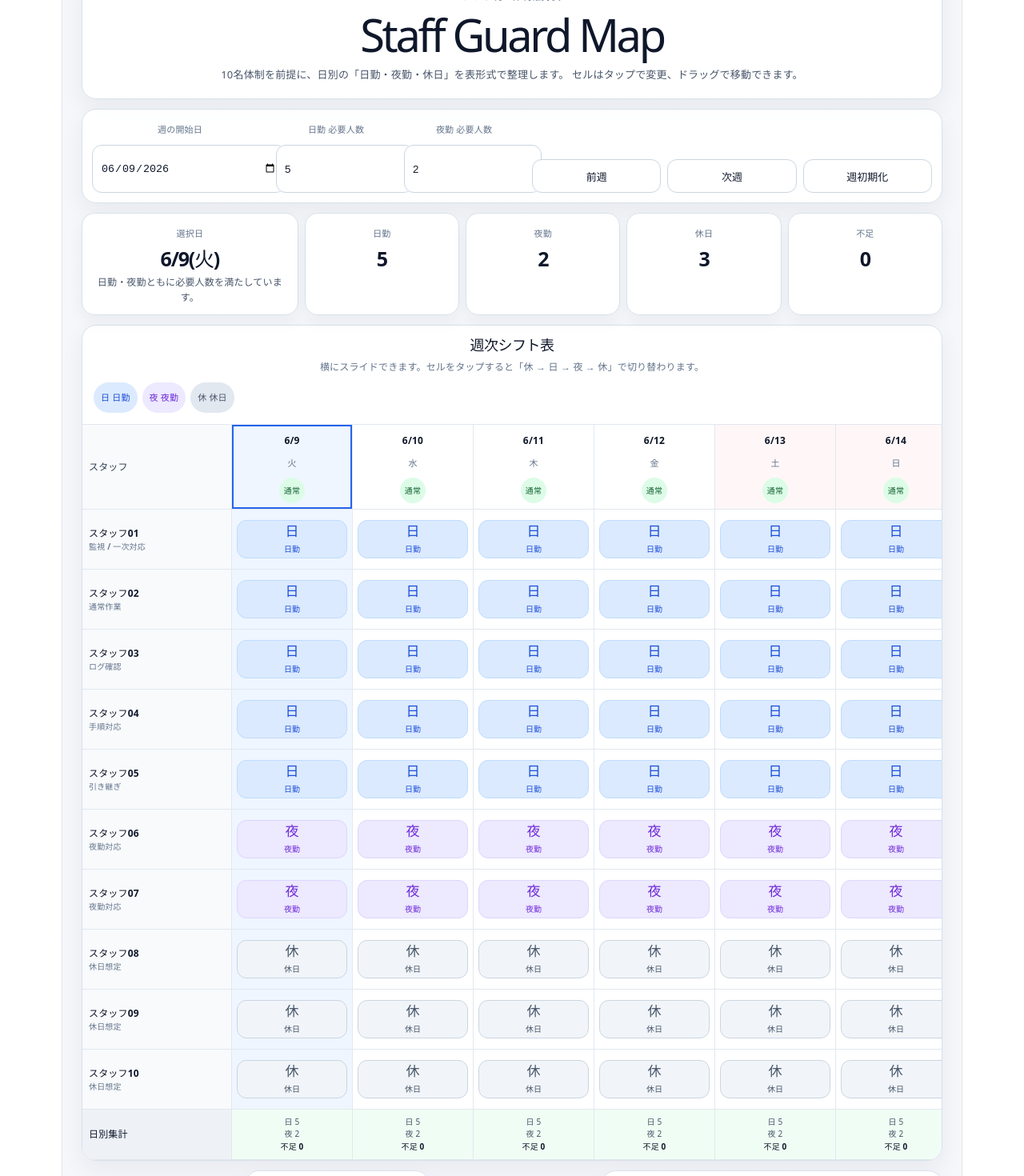
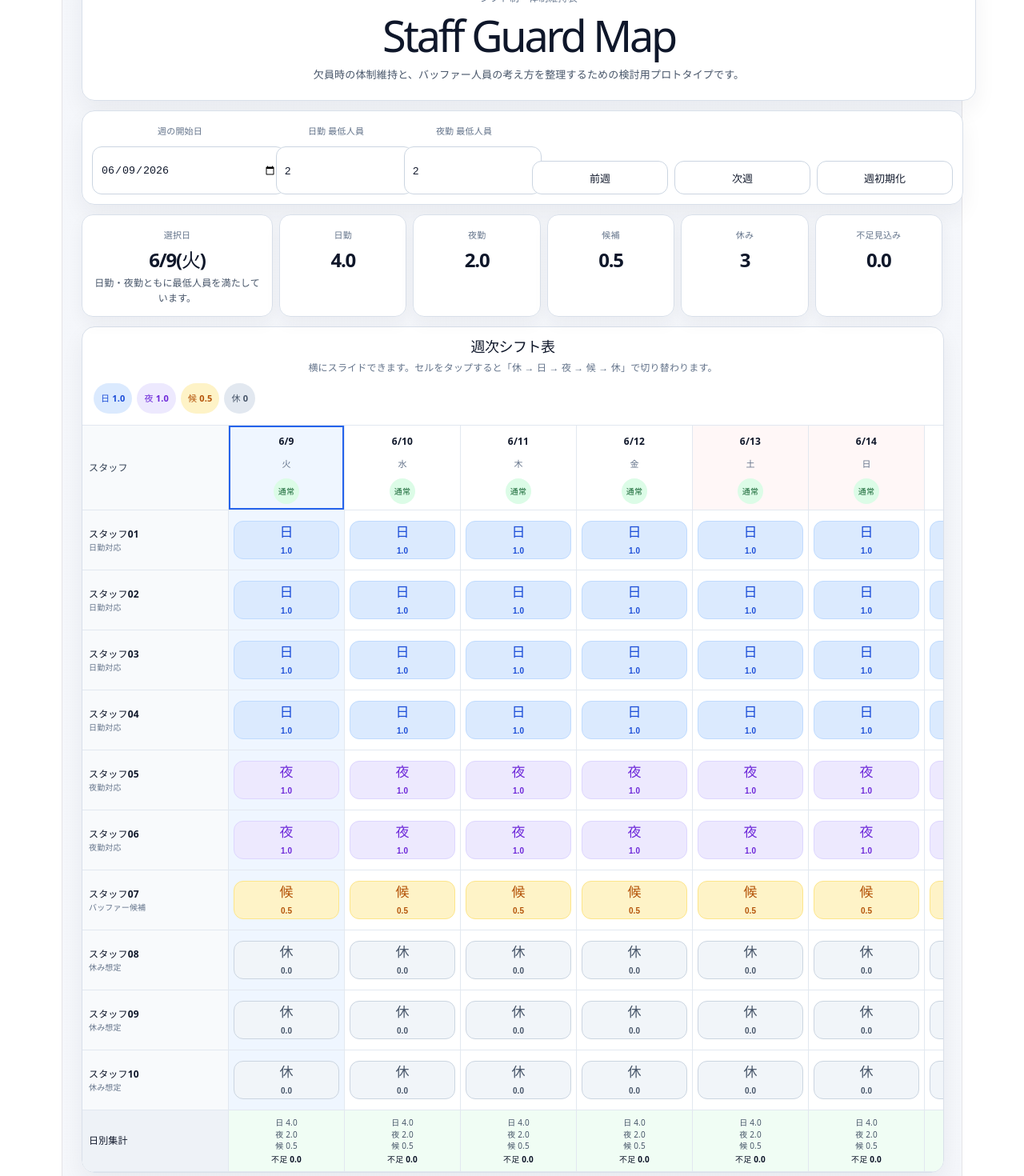
Before and after one commit to Ryohei0Otsuka/staff-guard-map, a React (Vite) app: page / in a window 1280 px wide. Shown: the part 60-1530 px from the top of the page at 80% size. Built offline with nearby package versions, Linux system fonts and the light colour scheme.

Commit message:
Add buffer shift and fix table layout

```diff
--- a/src/App.css
+++ b/src/App.css
@@ -1,9 +1,9 @@
 .app-shell {
   min-height: 100vh;
-  padding: 14px;
+  padding: 12px;
   color: #172033;
   background:
-    linear-gradient(rgba(245, 247, 251, 0.94), rgba(245, 247, 251, 0.94)),
+    linear-gradient(rgba(245, 247, 251, 0.95), rgba(245, 247, 251, 0.95)),
     repeating-linear-gradient(
       90deg,
       rgba(96, 116, 148, 0.08) 0,
@@ -21,14 +21,20 @@
     #eef2f7;
 }
 
+.app-header,
+.control-card,
+.shift-table-card,
+.info-card {
+  width: min(100%, 1280px);
+  margin: 0 auto 12px;
+  border: 1px solid #d9e0ea;
+  border-radius: 16px;
+  background: rgba(255, 255, 255, 0.97);
+  box-shadow: 0 12px 28px rgba(31, 41, 55, 0.06);
+}
+
 .app-header {
-  max-width: 1280px;
-  margin: 0 auto 12px;
-  padding: 18px;
-  border: 1px solid #d9e0ea;
-  border-radius: 18px;
-  background: rgba(255, 255, 255, 0.96);
-  box-shadow: 0 12px 28px rgba(31, 41, 55, 0.06);
+  padding: 16px;
 }
 
 .app-kicker {
@@ -41,7 +47,7 @@
 .app-header h1 {
   margin: 0;
   color: #0f172a;
-  font-size: clamp(30px, 11vw, 56px);
+  font-size: clamp(30px, 10vw, 54px);
   line-height: 0.95;
   letter-spacing: -0.06em;
 }
@@ -51,17 +57,6 @@
   color: #475569;
   font-size: 13px;
   line-height: 1.75;
-}
-
-.control-card,
-.shift-table-card,
-.info-card {
-  max-width: 1280px;
-  margin: 0 auto 12px;
-  border: 1px solid #d9e0ea;
-  border-radius: 18px;
-  background: rgba(255, 255, 255, 0.96);
-  box-shadow: 0 12px 28px rgba(31, 41, 55, 0.06);
 }
 
 .control-card {
@@ -74,13 +69,14 @@
   gap: 10px;
 }
 
-.control-field:first-child {
-  grid-column: 1 / -1;
-}
-
 .control-field {
   display: grid;
   gap: 6px;
+  min-width: 0;
+}
+
+.control-field--date {
+  grid-column: 1 / -1;
 }
 
 .control-field span {
@@ -108,7 +104,7 @@
 .week-actions {
   grid-column: 1 / -1;
   display: grid;
-  grid-template-columns: repeat(3, 1fr);
+  grid-template-columns: repeat(3, minmax(0, 1fr));
   gap: 8px;
 }
 
@@ -130,9 +126,9 @@
 
 .active-summary {
   display: grid;
-  grid-template-columns: repeat(4, 1fr);
+  grid-template-columns: repeat(2, minmax(0, 1fr));
   gap: 8px;
-  max-width: 1280px;
+  width: min(100%, 1280px);
   margin: 0 auto 12px;
 }
 
@@ -140,8 +136,8 @@
   min-width: 0;
   padding: 12px;
   border: 1px solid #d9e0ea;
-  border-radius: 16px;
-  background: rgba(255, 255, 255, 0.96);
+  border-radius: 14px;
+  background: rgba(255, 255, 255, 0.97);
   box-shadow: 0 8px 20px rgba(31, 41, 55, 0.05);
 }
 
@@ -156,7 +152,7 @@
   display: block;
   margin-top: 6px;
   color: #0f172a;
-  font-size: 25px;
+  font-size: 24px;
   line-height: 1;
   letter-spacing: -0.05em;
 }
@@ -176,7 +172,8 @@
   border-color: #bbf7d0;
 }
 
-.summary-main--warning {
+.summary-main--warning,
+.summary-shortage--warning {
   border-color: #fde68a;
 }
 
@@ -185,8 +182,21 @@
   border-color: #fecaca;
 }
 
-.summary-shortage--warning {
-  border-color: #fde68a;
+.shift-alert-list {
+  display: grid;
+  gap: 6px;
+  margin-top: 10px;
+}
+
+.shift-alert {
+  border: 1px solid #fecaca;
+  border-radius: 10px;
+  padding: 8px 10px;
+  color: #991b1b;
+  background: #fef2f2;
+  font-size: 12px;
+  font-weight: 900;
+  line-height: 1.5;
 }
 
 .shift-table-card {
@@ -238,13 +248,19 @@
   background: #ede9fe;
 }
 
+.legend-item--buffer {
+  color: #b45309;
+  background: #fef3c7;
+}
+
 .legend-item--off {
   color: #475569;
   background: #e2e8f0;
 }
 
 .shift-table-wrap {
-  overflow-x: auto;
+  overflow: auto;
+  max-width: 100%;
   -webkit-overflow-scrolling: touch;
 }
 
@@ -266,16 +282,17 @@
 .staff-name {
   position: sticky;
   left: 0;
-  z-index: 3;
-  width: 116px;
-  min-width: 116px;
-  max-width: 116px;
+  z-index: 4;
+  width: 112px;
+  min-width: 112px;
+  max-width: 112px;
   background: #f8fafc;
 }
 
 .staff-head {
   top: 0;
-  height: 72px;
+  z-index: 6;
+  height: 70px;
   padding: 8px;
   color: #334155;
   font-size: 12px;
@@ -314,10 +331,10 @@
 .date-head {
   position: sticky;
   top: 0;
-  z-index: 2;
-  width: 86px;
-  min-width: 86px;
-  height: 72px;
+  z-index: 3;
+  width: 82px;
+  min-width: 82px;
+  height: 70px;
   padding: 7px;
   color: #0f172a;
   background: #ffffff;
@@ -377,8 +394,8 @@
 }
 
 .shift-cell {
-  width: 86px;
-  min-width: 86px;
+  width: 82px;
+  min-width: 82px;
   height: 62px;
   padding: 6px;
   background: #ffffff;
@@ -400,6 +417,7 @@
   font-weight: 900;
   touch-action: manipulation;
   user-select: none;
+  cursor: pointer;
 }
 
 .shift-pill span {
@@ -424,6 +442,12 @@
   background: #ede9fe;
 }
 
+.shift-pill--buffer {
+  color: #b45309;
+  border-color: #fde68a;
+  background: #fef3c7;
+}
+
 .shift-pill--off {
   color: #475569;
   border-color: #cbd5e1;
@@ -431,8 +455,8 @@
 }
 
 .day-total {
-  width: 86px;
-  min-width: 86px;
+  width: 82px;
+  min-width: 82px;
   padding: 8px 6px;
   text-align: center;
   background: #f8fafc;
@@ -471,7 +495,7 @@
 .bottom-grid {
   display: grid;
   gap: 12px;
-  max-width: 1280px;
+  width: min(100%, 1280px);
   margin: 0 auto;
 }
 
@@ -523,12 +547,16 @@
     padding: 24px;
   }
 
+  .app-header {
+    padding: 20px;
+  }
+
   .control-grid {
     grid-template-columns: 220px 150px 150px minmax(0, 1fr);
     align-items: end;
   }
 
-  .control-field:first-child {
+  .control-field--date {
     grid-column: auto;
   }
 
@@ -537,29 +565,25 @@
   }
 
   .active-summary {
-    grid-template-columns: 1.4fr repeat(4, 1fr);
+    grid-template-columns: 1.5fr repeat(5, minmax(0, 1fr));
   }
 
   .summary-main {
     grid-column: auto;
   }
 
+  .staff-head,
+  .staff-name {
+    width: 166px;
+    min-width: 166px;
+    max-width: 166px;
+  }
+
   .date-head,
   .shift-cell,
   .day-total {
-    width: 118px;
-    min-width: 118px;
-  }
-
-  .staff-head,
-  .staff-name {
-    width: 170px;
-    min-width: 170px;
-    max-width: 170px;
-  }
-
-  .bottom-grid {
-    grid-template-columns: minmax(0, 1.2fr) minmax(320px, 0.8fr);
+    width: 116px;
+    min-width: 116px;
   }
 }
 
@@ -567,7 +591,31 @@
   .date-head,
   .shift-cell,
   .day-total {
-    width: 136px;
-    min-width: 136px;
+    width: 130px;
+    min-width: 130px;
+  }
+
+  .bottom-grid {
+    grid-template-columns: minmax(0, 1.1fr) minmax(320px, 0.9fr);
   }
 }
+
+@media (max-width: 380px) {
+  .staff-head,
+  .staff-name {
+    width: 104px;
+    min-width: 104px;
+    max-width: 104px;
+  }
+
+  .date-head,
+  .shift-cell,
+  .day-total {
+    width: 76px;
+    min-width: 76px;
+  }
+
+  .active-summary strong {
+    font-size: 21px;
+  }
+}
--- a/src/App.jsx
+++ b/src/App.jsx
@@ -1,7 +1,10 @@
 import { useEffect, useMemo, useState } from "react";
 import "./App.css";
 
-const STORAGE_KEY = "staff-guard-map-shift-table-v3";
+const STORAGE_KEY = "staff-guard-map-shift-table-v5";
+
+const MIN_DAY_COUNT = 2;
+const MIN_NIGHT_COUNT = 2;
 
 const SHIFT_TYPES = {
   day: {
@@ -14,10 +17,16 @@ const SHIFT_TYPES = {
     label: "夜勤",
     shortLabel: "夜",
     count: 1,
+    next: "buffer"
+  },
+  buffer: {
+    label: "バッファー",
+    shortLabel: "候",
+    count: 0.5,
     next: "off"
   },
   off: {
-    label: "休日",
+    label: "休み",
     shortLabel: "休",
     count: 0,
     next: "day"
@@ -25,16 +34,16 @@ const SHIFT_TYPES = {
 };
 
 const INITIAL_STAFF = [
-  { id: "staff-01", name: "スタッフ01", skill: "監視 / 一次対応" },
-  { id: "staff-02", name: "スタッフ02", skill: "通常作業" },
-  { id: "staff-03", name: "スタッフ03", skill: "ログ確認" },
-  { id: "staff-04", name: "スタッフ04", skill: "手順対応" },
-  { id: "staff-05", name: "スタッフ05", skill: "引き継ぎ" },
+  { id: "staff-01", name: "スタッフ01", skill: "日勤対応" },
+  { id: "staff-02", name: "スタッフ02", skill: "日勤対応" },
+  { id: "staff-03", name: "スタッフ03", skill: "日勤対応" },
+  { id: "staff-04", name: "スタッフ04", skill: "日勤対応" },
+  { id: "staff-05", name: "スタッフ05", skill: "夜勤対応" },
   { id: "staff-06", name: "スタッフ06", skill: "夜勤対応" },
-  { id: "staff-07", name: "スタッフ07", skill: "夜勤対応" },
-  { id: "staff-08", name: "スタッフ08", skill: "休日想定" },
-  { id: "staff-09", name: "スタッフ09", skill: "休日想定" },
-  { id: "staff-10", name: "スタッフ10", skill: "休日想定" }
+  { id: "staff-07", name: "スタッフ07", skill: "バッファー候補" },
+  { id: "staff-08", name: "スタッフ08", skill: "休み想定" },
+  { id: "staff-09", name: "スタッフ09", skill: "休み想定" },
+  { id: "staff-10", name: "スタッフ10", skill: "休み想定" }
 ];
 
 function toDateString(date) {
@@ -78,10 +87,12 @@ function createDefaultAssignments(startDate, staffList) {
     assignments[dateKey] = {};
 
     staffList.forEach((staff, staffIndex) => {
-      if (staffIndex < 5) {
+      if (staffIndex < 4) {
         assignments[dateKey][staff.id] = "day";
-      } else if (staffIndex < 7) {
+      } else if (staffIndex < 6) {
         assignments[dateKey][staff.id] = "night";
+      } else if (staffIndex === 6) {
+        assignments[dateKey][staff.id] = "buffer";
       } else {
         assignments[dateKey][staff.id] = "off";
       }
@@ -96,13 +107,13 @@ function getInitialState() {
 
   return {
     startDate: today,
-    requiredDayCount: 5,
-    requiredNightCount: 2,
+    requiredDayCount: MIN_DAY_COUNT,
+    requiredNightCount: MIN_NIGHT_COUNT,
     activeDate: today,
     staffList: INITIAL_STAFF,
     assignments: createDefaultAssignments(today, INITIAL_STAFF),
     operationMemo:
-      "欠員時は、日勤・夜勤それぞれの必要人数を下回るか確認する。補填や顧客報告の判断は上長・営業側と確認する。"
+      "欠員時は、日勤・夜勤それぞれ2人未満になっていないか確認する。バッファーは即時補填保証ではなく、補填候補枠として扱う。"
   };
 }
 
@@ -154,10 +165,17 @@ function getDayCounts(dateKey, assignments, staffList) {
 
       if (shiftType === "day") {
         acc.dayPeople += 1;
+        acc.dayCount += SHIFT_TYPES.day.count;
       }
 
       if (shiftType === "night") {
         acc.nightPeople += 1;
+        acc.nightCount += SHIFT_TYPES.night.count;
+      }
+
+      if (shiftType === "buffer") {
+        acc.bufferPeople += 1;
+        acc.bufferCount += SHIFT_TYPES.buffer.count;
       }
 
       if (shiftType === "off") {
@@ -169,45 +187,76 @@ function getDayCounts(dateKey, assignments, staffList) {
     {
       dayPeople: 0,
       nightPeople: 0,
-      offPeople: 0
+      bufferPeople: 0,
+      offPeople: 0,
+      dayCount: 0,
+      nightCount: 0,
+      bufferCount: 0
     }
   );
 }
 
 function getDayStatus(requiredDayCount, requiredNightCount, dayCounts) {
-  const dayShortage = Math.max(requiredDayCount - dayCounts.dayPeople, 0);
-  const nightShortage = Math.max(requiredNightCount - dayCounts.nightPeople, 0);
-  const totalShortage = dayShortage + nightShortage;
+  const dayShortage = Math.max(requiredDayCount - dayCounts.dayCount, 0);
+  const nightShortage = Math.max(requiredNightCount - dayCounts.nightCount, 0);
+  const rawShortage = dayShortage + nightShortage;
+  const adjustedShortage = Math.max(rawShortage - dayCounts.bufferCount, 0);
 
-  if (totalShortage <= 0) {
+  const alerts = [];
+
+  if (dayCounts.dayCount < requiredDayCount) {
+    alerts.push(`日勤が最低人員${requiredDayCount}人を下回っています`);
+  }
+
+  if (dayCounts.nightCount < requiredNightCount) {
+    alerts.push(`夜勤が最低人員${requiredNightCount}人を下回っています`);
+  }
+
+  if (rawShortage > 0 && dayCounts.bufferCount > 0) {
+    alerts.push(
+      `バッファー候補 ${dayCounts.bufferCount.toFixed(
+        1
+      )} 人分を確認してください`
+    );
+  }
+
+  if (rawShortage <= 0) {
     return {
       level: "normal",
       label: "通常",
-      message: "日勤・夜勤ともに必要人数を満たしています。",
+      message: "日勤・夜勤ともに最低人員を満たしています。",
       dayShortage,
       nightShortage,
-      totalShortage
+      rawShortage,
+      adjustedShortage,
+      alerts
     };
   }
 
-  if (dayShortage > 0 && nightShortage > 0) {
+  if (adjustedShortage <= 0) {
     return {
-      level: "danger",
-      label: "不足",
-      message: "日勤・夜勤の両方で不足があります。",
+      level: "warning",
+      label: "注意",
+      message:
+        "最低人員割れがあります。バッファー候補の確認が必要です。",
       dayShortage,
       nightShortage,
-      totalShortage
+      rawShortage,
+      adjustedShortage,
+      alerts
     };
   }
 
   return {
-    level: "warning",
-    label: "注意",
-    message: "一部シフトで必要人数を下回っています。",
+    level: "danger",
+    label: "不足",
+    message:
+      "バッファー候補を含めても不足見込みがあります。上長・営業側への相談が必要です。",
     dayShortage,
     nightShortage,
-    totalShortage
+    rawShortage,
+    adjustedShortage,
+    alerts
   };
 }
 
@@ -223,10 +272,12 @@ function ensureWeekAssignments(currentAssignments, weekDates, staffList) {
 
     staffList.forEach((staff, staffIndex) => {
       if (!nextDayAssignments[staff.id]) {
-        if (staffIndex < 5) {
+        if (staffIndex < 4) {
           nextDayAssignments[staff.id] = "day";
-        } else if (staffIndex < 7) {
+        } else if (staffIndex < 6) {
           nextDayAssignments[staff.id] = "night";
+        } else if (staffIndex === 6) {
+          nextDayAssignments[staff.id] = "buffer";
         } else {
           nextDayAssignments[staff.id] = "off";
         }
@@ -421,14 +472,13 @@ function App() {
         <p className="app-kicker">シフト制・体制維持表</p>
         <h1>Staff Guard Map</h1>
         <p className="app-lead">
-          10名体制を前提に、日別の「日勤・夜勤・休日」を表形式で整理します。
-          セルはタップで変更、ドラッグで移動できます。
+          欠員時の体制維持と、バッファー人員の考え方を整理するための検討用プロトタイプです。
         </p>
       </header>
 
       <section className="control-card">
         <div className="control-grid">
-          <label className="control-field">
+          <label className="control-field control-field--date">
             <span>週の開始日</span>
             <input
               type="date"
@@ -441,7 +491,7 @@ function App() {
           </label>
 
           <label className="control-field">
-            <span>日勤 必要人数</span>
+            <span>日勤 最低人員</span>
             <input
               type="number"
               min="0"
@@ -452,7 +502,7 @@ function App() {
           </label>
 
           <label className="control-field">
-            <span>夜勤 必要人数</span>
+            <span>夜勤 最低人員</span>
             <input
               type="number"
               min="0"
@@ -485,26 +535,41 @@ function App() {
             {formatDateLabel(selectedDate)}({formatWeekLabel(selectedDate)})
           </strong>
           <p>{activeStatus.message}</p>
+
+          {activeStatus.alerts.length > 0 && (
+            <div className="shift-alert-list">
+              {activeStatus.alerts.map((alertText) => (
+                <div key={alertText} className="shift-alert">
+                  {alertText}
+                </div>
+              ))}
+            </div>
+          )}
         </article>
 
         <article>
           <span>日勤</span>
-          <strong>{activeCounts.dayPeople}</strong>
+          <strong>{activeCounts.dayCount.toFixed(1)}</strong>
         </article>
 
         <article>
           <span>夜勤</span>
-          <strong>{activeCounts.nightPeople}</strong>
+          <strong>{activeCounts.nightCount.toFixed(1)}</strong>
         </article>
 
         <article>
-          <span>休日</span>
+          <span>候補</span>
+          <strong>{activeCounts.bufferCount.toFixed(1)}</strong>
+        </article>
+
+        <article>
+          <span>休み</span>
           <strong>{activeCounts.offPeople}</strong>
         </article>
 
         <article className={`summary-shortage summary-shortage--${activeStatus.level}`}>
-          <span>不足</span>
-          <strong>{activeStatus.totalShortage}</strong>
+          <span>不足見込み</span>
+          <strong>{activeStatus.adjustedShortage.toFixed(1)}</strong>
         </article>
       </section>
 
@@ -513,14 +578,15 @@ function App() {
           <div>
             <h2>週次シフト表</h2>
             <p>
-              横にスライドできます。セルをタップすると「休 → 日 → 夜 → 休」で切り替わります。
+              横にスライドできます。セルをタップすると「休 → 日 → 夜 → 候 → 休」で切り替わります。
             </p>
           </div>
 
           <div className="legend">
-            <span className="legend-item legend-item--day">日 日勤</span>
-            <span className="legend-item legend-item--night">夜 夜勤</span>
-            <span className="legend-item legend-item--off">休 休日</span>
+            <span className="legend-item legend-item--day">日 1.0</span>
+            <span className="legend-item legend-item--night">夜 1.0</span>
+            <span className="legend-item legend-item--buffer">候 0.5</span>
+            <span className="legend-item legend-item--off">休 0</span>
           </div>
         </div>
 
@@ -592,7 +658,7 @@ function App() {
                           onDragEnd={() => setDraggingCell(null)}
                         >
                           <span>{shift.shortLabel}</span>
-                          <small>{shift.label}</small>
+                          <small>{shift.count.toFixed(1)}</small>
                         </button>
                       </td>
                     );
@@ -623,9 +689,10 @@ function App() {
                       className={`day-total day-total--${dayStatus.level}`}
                       onClick={() => setActiveDate(dateKey)}
                     >
-                      <span>日 {dayCounts.dayPeople}</span>
-                      <span>夜 {dayCounts.nightPeople}</span>
-                      <strong>不足 {dayStatus.totalShortage}</strong>
+                      <span>日 {dayCounts.dayCount.toFixed(1)}</span>
+                      <span>夜 {dayCounts.nightCount.toFixed(1)}</span>
+                      <span>候 {dayCounts.bufferCount.toFixed(1)}</span>
+                      <strong>不足 {dayStatus.adjustedShortage.toFixed(1)}</strong>
                     </td>
                   );
                 })}
@@ -649,7 +716,11 @@ function App() {
         <section className="info-card">
           <h2>この画面の扱い</h2>
           <p className="note-text">
-            この画面は、日勤・夜勤・休日の配置を見える化するための検討用プロトタイプです。
+            日勤・夜勤は1.0、バッファーは0.5、休みは0として扱います。
+          </p>
+          <p className="note-text">
+            バッファーは、即時補填や休日呼び出しを保証するものではありません。
+            欠員時の補填候補として事前に整理するための枠です。
           </p>
           <p className="note-text">
             実際の勤怠・契約・単価・待機扱い・顧客報告は、
```
Also changed, not shown: 1 other file (tests, documents, lock files or other folders).
